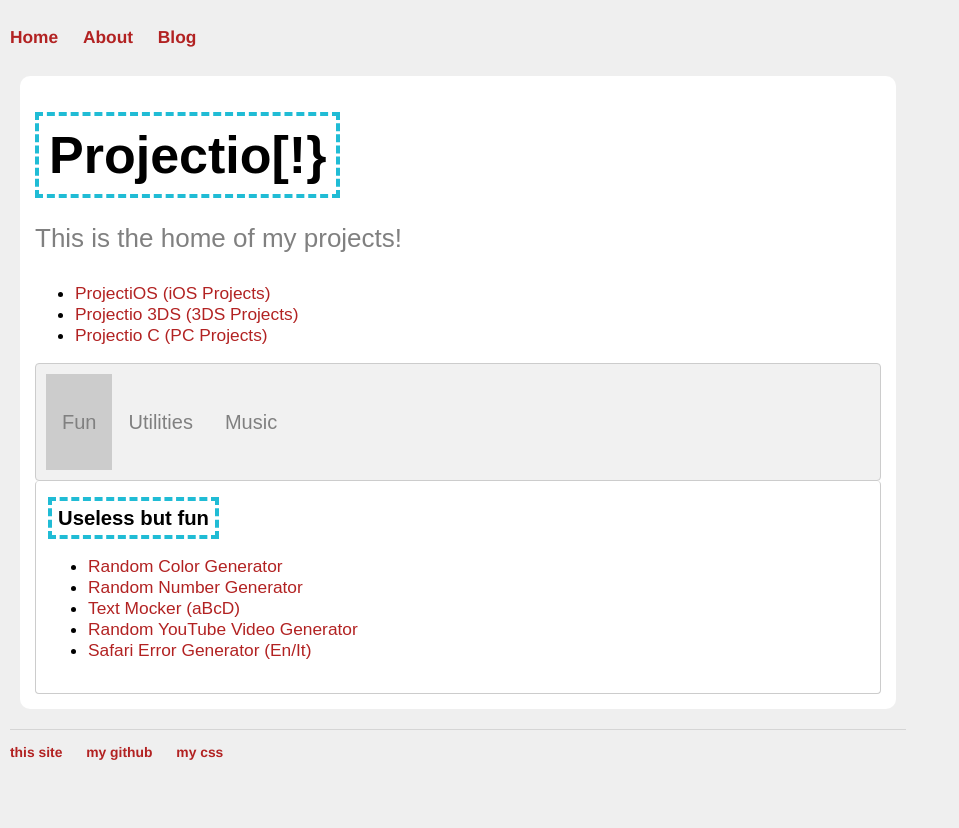
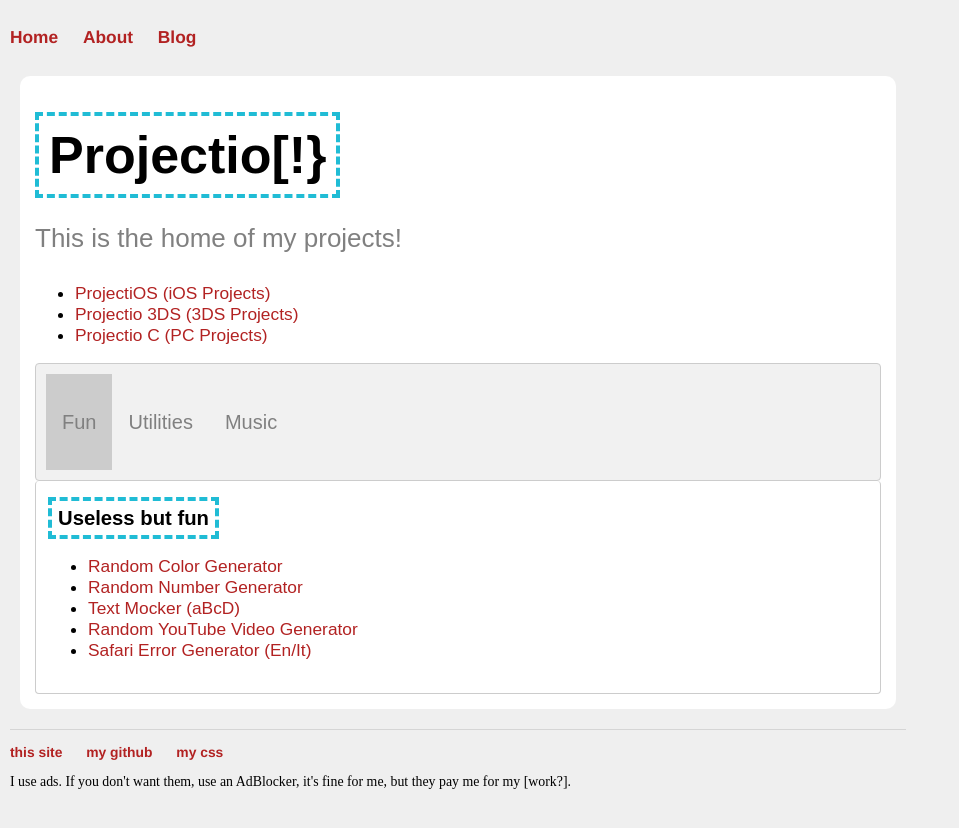
Before and after one commit to Samplasion/samplasion.github.iold, a Jekyll site: the page built from index.html, in a window 1280 px wide. Shown: the top 828 px of the page, without its empty margins (0-959 px from the left). Built offline with Jekyll 4.4.1, drawn with Linux system fonts in a browser that asks for light colours; a script that is not in the unit is left out.

Commit message:
Update default.html

```diff
--- a/_layouts/default.html
+++ b/_layouts/default.html
@@ -37,14 +37,14 @@ document.getElementsByTagName("head")[0].appendChild(s);
 	    		<ul>
 	        		<li><a href="http://samplasion.github.io">this site</a></li>
 	        		<li><a href="https://github.com/samplasion">my github</a></li>
-				<li><a href="/css/main.css">my css</a></li>
+				<li><a href="/css/main.css">my css</a></li><br /></ul>
 				<script id="_wauxp4">
 					var _wau = _wau || []; _wau.push(["small", "uvavnxxxzr05", "xp4"]);
 					(function() {var s=document.createElement("script"); s.async=true;
 					s.src="//widgets.amung.us/small.js";
 					document.getElementsByTagName("head")[0].appendChild(s);
 					})();</script>
-				</ul>
+				I use ads. If you don't want them, use an AdBlocker, it's fine for me, but they pay me for my [work?].
 			</footer>
 		</body>
 	</html>
```
